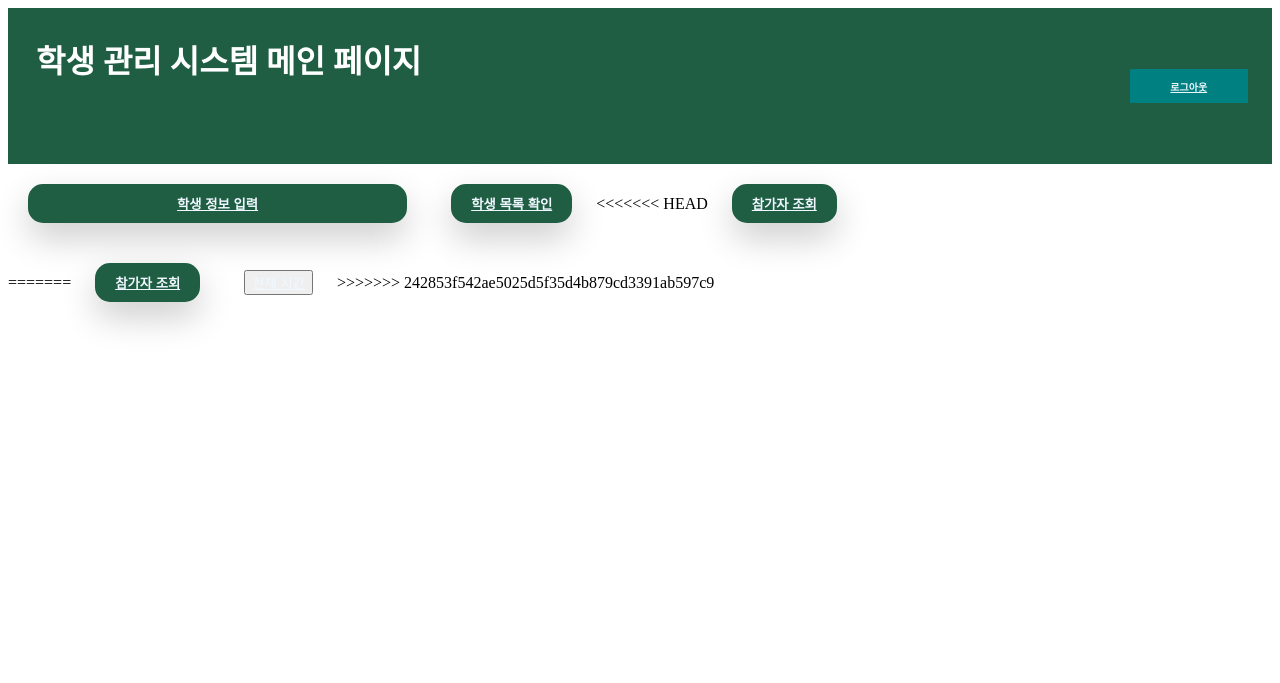
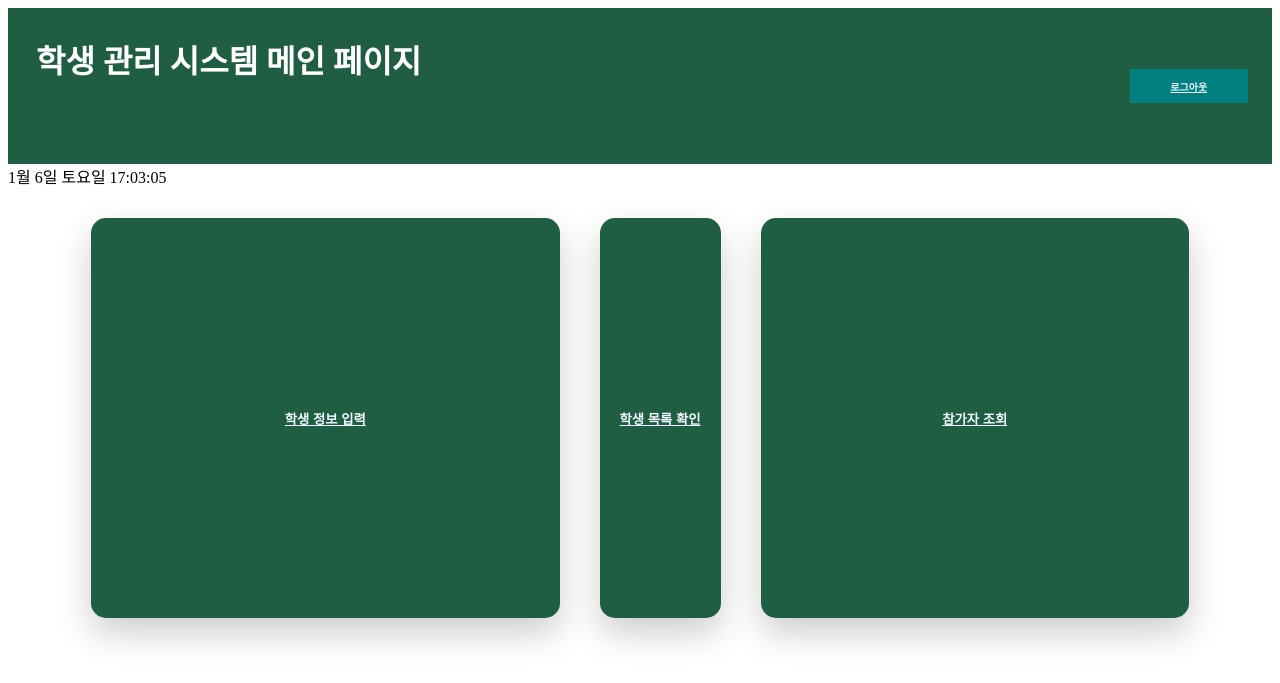
Before and after one commit to nAhYUN22/GRT_attendance, a Django app: page / in a window 1280 px wide. Shown: the top 683 px of the page. Run offline with Django 4.2, Linux system fonts and the light colour scheme; the visitor is signed in with stand-in values (Sample User, id 1); parts of the project's set-up code (start-up, migrations or seed data) failed here and were passed over.

Commit message:
0107 2:02

```diff
--- a/grt_webserver/static/css/index.css
+++ b/grt_webserver/static/css/index.css
@@ -61,7 +61,7 @@ button {
   position: relative;
   border: none;
   display: inline-block;
-  padding: 10px 20px;
+  padding: 10px 40px;
   border-radius: 15px;
   font-family: "paybooc-Light", sans-serif;
   box-shadow: 0 15px 35px rgba(0, 0, 0, 0.2);
@@ -71,8 +71,9 @@ button {
   background-color: #205e44;
   color: #1e6b7b;
   width: 30%;
-  width: 30%;
   box-sizing: border-box;
+  flex: 1;
+  height: 400px;
 }
 
 a {
@@ -92,6 +93,9 @@ a {
   transition: 0.25s;
   background-color: #205e44;
   color: #1e6b7b;
+  flex: 1;
+  width: 30%;
+  box-sizing: border-box;
 }
 
 .student_attend {
@@ -150,6 +154,14 @@ a {
   text-decoration: none;
   font-weight: 600;
   transition: 0.25s;
-  background-color: #205e44;
+  background-color: white;
   color: #1e6b7b;
+  font-size: small;
 }
+
+.box {
+  width: 90%;
+  margin: 10px auto;
+  display: flex;
+  height: 100%;
+}
--- a/grt_webserver/static/js/main.js
+++ b/grt_webserver/static/js/main.js
@@ -10,25 +10,3 @@ function sendRequest(page) {
         })
         .catch(error => console.error('Error:', error));
 }
-
-<span id="clock" style="color: black">clock</span>
-var Target = document.getElementById("clock");
-function clock() {
-    var time = new Date();
-
-    var month = time.getMonth();
-    var date = time.getDate();
-    var day = time.getDay();
-    var week = ["일", "월", "화", "수", "목", "금", "토"];
-
-    var hours = time.getHours();
-    var minutes = time.getMinutes();
-    var seconds = time.getSeconds();
-
-    Target.innerText =
-        `${month + 1}월 ${date}일 ${week[day]}요일 ` +
-        `${hours < 10 ? `0${hours}` : hours}:${minutes < 10 ? `0${minutes}` : minutes
-        }:${seconds < 10 ? `0${seconds}` : seconds}`;
-}
-clock();
-setInterval(clock, 1000); // 1초마다 실행
--- a/grt_webserver/templates/index.html
+++ b/grt_webserver/templates/index.html
@@ -61,55 +61,8 @@
         >
       </nav>
     </header>
-    <div id="box">
-      <button class="student_info" type="button">
-        <a href="#" onclick="sendRequest('grt/addstudent');">학생 정보 입력</a>
-      </button>
-      <button class="student_list" type="button">
-        <a href="#" onclick="sendRequest('grt/students');">학생 목록 확인</a>
-      </button>
-      <!-- <button class="student_attend" type="button">
-      <a href="#" onclick="sendRequest('grt/checkattendance');"
-        >학생 출결 확인</a
-      >
-    </button> -->
-<<<<<<< HEAD
-      {% comment %}
-      <li>
-        <a href="#" onclick="sendRequest('grt/createmeeting');">미팅룸 생성</a>
-      </li>
-      {% endcomment %}
-      <button class="student_check" type="button">
-        <a href="#" onclick="sendRequest('grt/checkattendance');"
-          >참가자 조회</a
-        >
-      </button>
-    </div>
-    <!-- <button class="now_time" type="button">
-      <a href="#" onclick="sendRequest('grt/gettest');">현재 시간</a>
-    </button> -->
-=======
-    {% comment %}
-    <li>
-      <a href="#" onclick="sendRequest('grt/createmeeting');">미팅룸 생성</a>
-    </li>
-    {% endcomment %}
-    <button class="student_check" type="button">
-      <a href="#" onclick="sendRequest('grt/checkattendance');">참가자 조회</a>
-    </button>
-    <button class="now_time" type="button">
-      <a href="#" onclick="sendRequest('grt/requestpermission');">현재 시간</a>
-    </button>
->>>>>>> 242853f542ae5025d5f35d4b879cd3391ab597c9
-    {% else %}
-    <button class="login" type="button">
-      <a href="#" onclick="sendRequest('grt/login');">로그인</a>
-    </button>
-    {% endif %}
 
-    <script src="../static/js/main.js"></script>
-
-    <!-- <span id="clock" style="color: black">clock</span>
+    <span id="clock" style="color: black">clock</span>
 
     <script>
       var Target = document.getElementById("clock");
@@ -133,6 +86,42 @@
       }
       clock();
       setInterval(clock, 1000); // 1초마다 실행
-    </script> -->
+    </script>
+
+    <div class="box">
+      <button class="student_info" type="button">
+        <a href="#" onclick="sendRequest('grt/addstudent');">학생 정보 입력</a>
+      </button>
+      <button class="student_list" type="button">
+        <a href="#" onclick="sendRequest('grt/students');">학생 목록 확인</a>
+      </button>
+      <!-- <button class="student_attend" type="button">
+      <a href="#" onclick="sendRequest('grt/checkattendance');"
+        >학생 출결 확인</a
+      >
+    </button> -->
+      {% comment %}
+      <li>
+        <a href="#" onclick="sendRequest('grt/createmeeting');">미팅룸 생성</a>
+      </li>
+      {% endcomment %}
+      <button class="student_check" type="button">
+        <a href="#" onclick="sendRequest('grt/checkattendance');"
+          >참가자 조회</a
+        >
+      </button>
+    </div>
+    <!-- <button class="now_time" type="button">
+      <a href="#" onclick="sendRequest('grt/gettest');">현재 시간</a>
+    </button> -->
+    {% else %}
+    <button class="login" type="button">
+      <a href="#" onclick="sendRequest('grt/login'); "
+        ><font size="1">로그인</font></a
+      >
+    </button>
+    {% endif %}
+
+    <script src="../static/js/main.js"></script>
   </body>
 </html>
```
